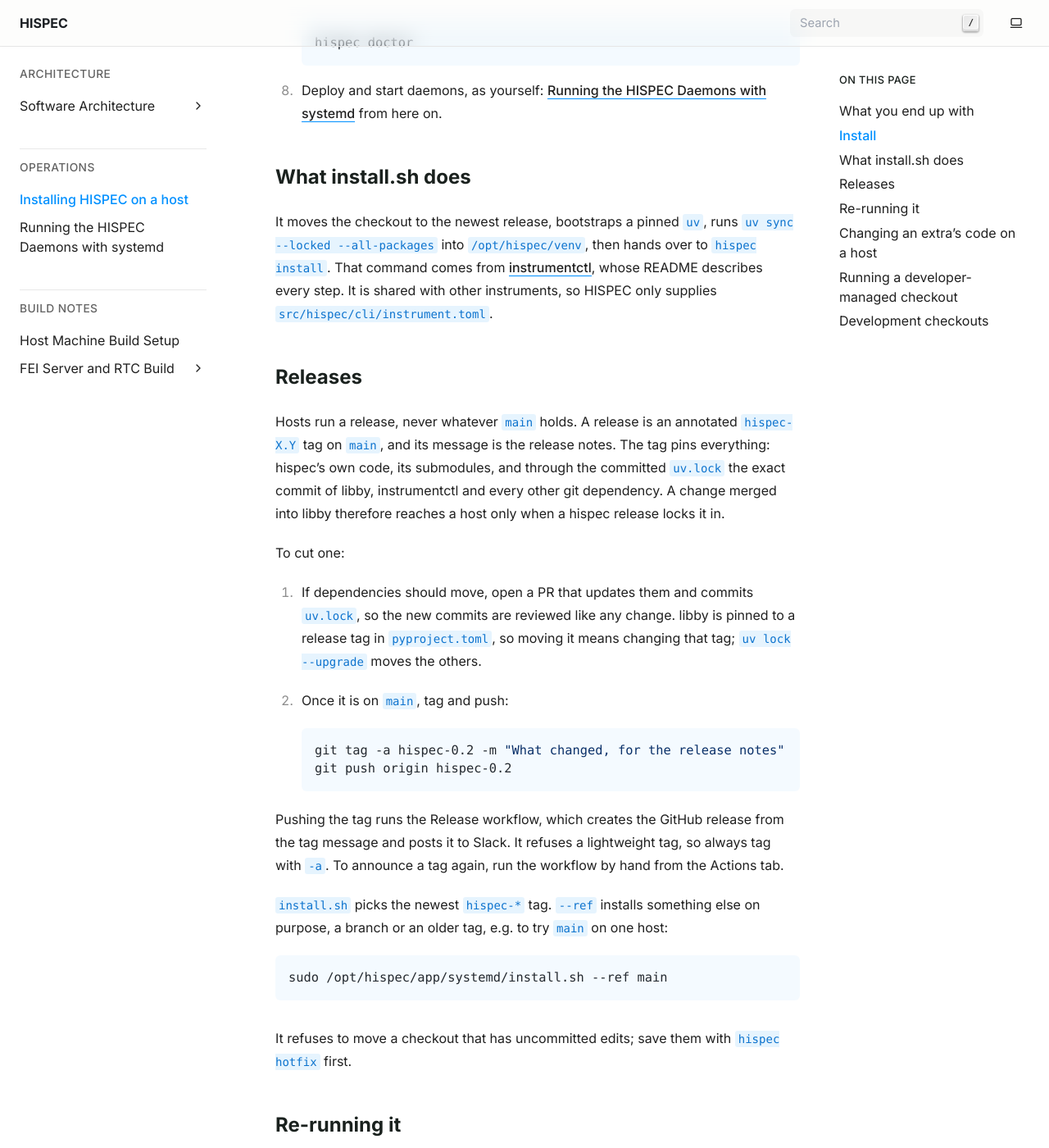
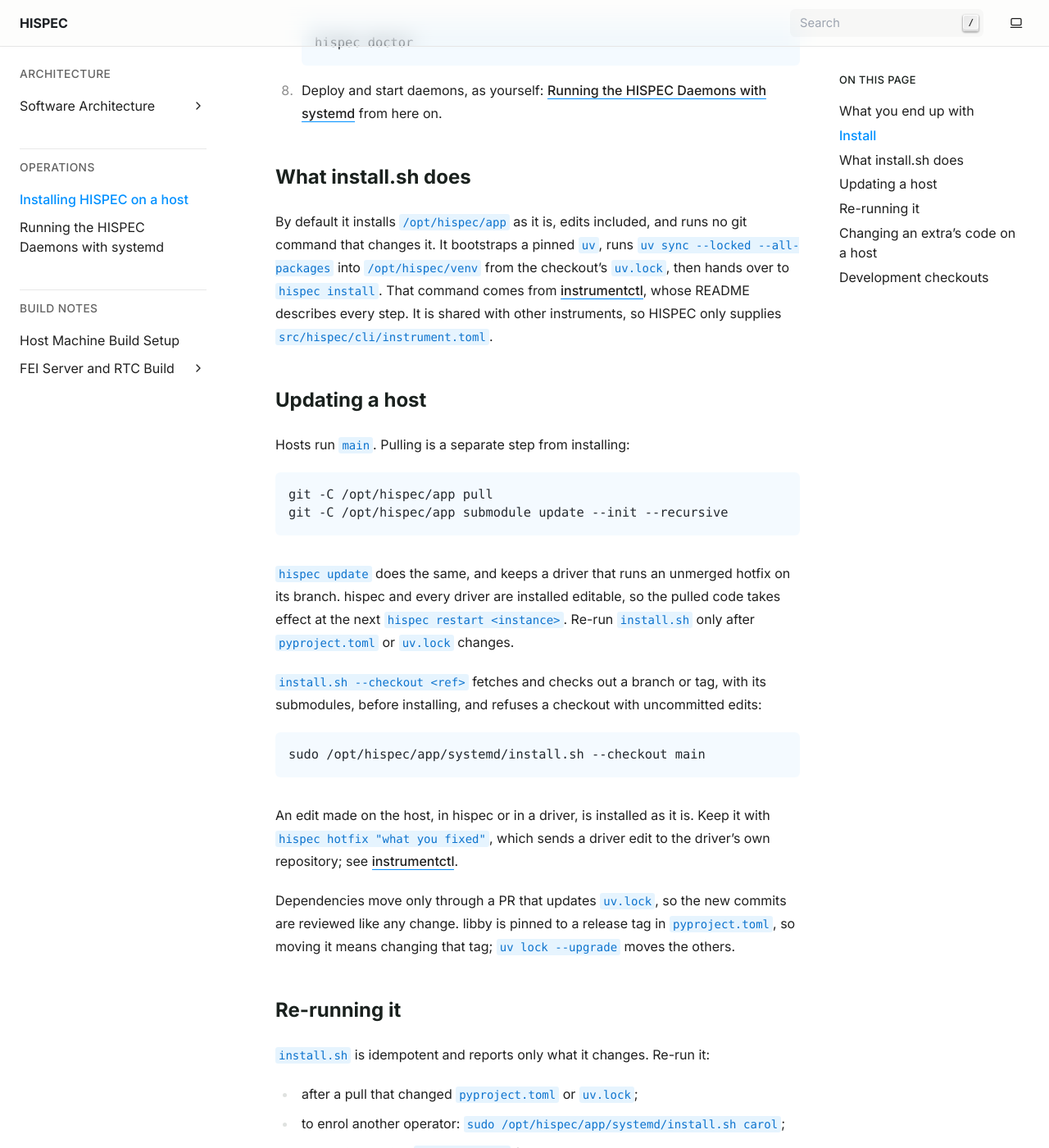
Before and after one commit to CaltechOpticalObservatories/hispec, a Sphinx documentation site: the page built from docs/install.md, in a window 1280 px wide and 1400 px high, scrolled down 2397 px. Shown: the whole window at 82% size. Built offline with Sphinx 7.4.7, drawn with Linux system fonts in a browser that asks for light colours; some of the changed text lies outside the part shown.

Commit message:
Install the checkout as it is and drop release tags (#322)
* Install the checkout as it is and drop release tags

* Add install.sh --checkout to fetch and check out a ref before installing

````diff
--- a/docs/install.md
+++ b/docs/install.md
@@ -99,59 +99,54 @@
 
 ## What install.sh does
 
-It moves the checkout to the newest release, bootstraps a pinned `uv`, runs
-`uv sync --locked --all-packages` into `/opt/hispec/venv`, then hands over to
-`hispec install`. That command comes from
+By default it installs `/opt/hispec/app` as it is, edits included, and runs no
+git command that changes it. It bootstraps a pinned `uv`, runs
+`uv sync --locked --all-packages` into `/opt/hispec/venv` from the checkout's
+`uv.lock`, then hands over to `hispec install`. That command comes from
 [instrumentctl](https://github.com/CaltechOpticalObservatories/instrumentctl#host-setup),
 whose README describes every step. It is shared with other instruments, so
 HISPEC only supplies `src/hispec/cli/instrument.toml`.
 
-## Releases
+## Updating a host
 
-Hosts run a release, never whatever `main` holds. A release is an annotated
-`hispec-X.Y` tag on `main`, and its message is the release notes. The tag
-pins everything: hispec's own code, its submodules, and through the committed
-`uv.lock` the exact commit of libby, instrumentctl and every other git
-dependency. A change merged into libby therefore reaches a host only when a
-hispec release locks it in.
-
-To cut one:
-
-1. If dependencies should move, open a PR that updates them and commits
-   `uv.lock`, so the new commits are reviewed like any change. libby is pinned
-   to a release tag in `pyproject.toml`, so moving it means changing that tag;
-   `uv lock --upgrade` moves the others.
-2. Once it is on `main`, tag and push:
-
-   ```bash
-   git tag -a hispec-0.2 -m "What changed, for the release notes"
-   git push origin hispec-0.2
-   ```
-
-Pushing the tag runs the Release workflow, which creates the GitHub release
-from the tag message and posts it to Slack. It refuses a lightweight tag, so
-always tag with `-a`. To announce a tag again, run the workflow by hand from
-the Actions tab.
-
-`install.sh` picks the newest `hispec-*` tag. `--ref` installs something else
-on purpose, a branch or an older tag, e.g. to try `main` on one host:
+Hosts run `main`. Pulling is a separate step from installing:
 
 ```bash
-sudo /opt/hispec/app/systemd/install.sh --ref main
+git -C /opt/hispec/app pull
+git -C /opt/hispec/app submodule update --init --recursive
 ```
 
-It refuses to move a checkout that has uncommitted edits; save them with
-`hispec hotfix` first.
+`hispec update` does the same, and keeps a driver that runs an unmerged hotfix
+on its branch. hispec and every driver are installed editable, so the pulled
+code takes effect at the next `hispec restart <instance>`. Re-run `install.sh`
+only after `pyproject.toml` or `uv.lock` changes.
+
+`install.sh --checkout <ref>` fetches and checks out a branch or tag, with its
+submodules, before installing, and refuses a checkout with uncommitted edits:
+
+```bash
+sudo /opt/hispec/app/systemd/install.sh --checkout main
+```
+
+An edit made on the host, in hispec or in a driver, is installed as it is.
+Keep it with `hispec hotfix "what you fixed"`, which sends a driver edit to
+the driver's own repository; see
+[instrumentctl](https://github.com/CaltechOpticalObservatories/instrumentctl#hotfixes).
+
+Dependencies move only through a PR that updates `uv.lock`, so the new commits
+are reviewed like any change. libby is pinned to a release tag in
+`pyproject.toml`, so moving it means changing that tag; `uv lock --upgrade`
+moves the others.
 
 ## Re-running it
 
 `install.sh` is idempotent and reports only what it changes. Re-run it:
 
-- to move the host to a new release;
+- after a pull that changed `pyproject.toml` or `uv.lock`;
 - to enrol another operator: `sudo /opt/hispec/app/systemd/install.sh carol`;
 - to repair anything `hispec doctor` flags.
 
-Adding a daemon that the running release already contains does not need it:
+Adding a daemon that the checkout already contains does not need it:
 `hispec deploy` covers that, with no `sudo`.
 
 ## Changing an extra's code on a host
@@ -186,40 +181,6 @@
 deploy key only reads. To go back to the GitHub build, remove the clone and
 re-run `install.sh`.
 
-## Running a developer-managed checkout
-
-Sometimes a host has to run code that is not in a release yet, edited and
-pulled by a developer working on that host. `--local` makes `install.sh` leave
-the hispec checkout alone and install it as it is:
-
-```bash
-sudo /opt/hispec/app/systemd/install.sh --local
-```
-
-In this mode `install.sh` never pulls. It runs no `git fetch`, `pull`,
-`checkout` or `submodule update` in `/opt/hispec/app`, and it accepts
-uncommitted edits. Bringing in new commits is up to the developer:
-
-```bash
-git -C /opt/hispec/app pull
-git -C /opt/hispec/app submodule update --init --recursive
-```
-
-Dependencies are still installed exactly: the venv is synced with
-`uv sync --locked` from that checkout's `uv.lock`. hispec itself is installed
-editable, so an edit under `src/hispec` takes effect at the next
-`hispec restart <instance>`. Re-run `install.sh` only after `pyproject.toml` or
-`uv.lock` changes.
-
-The choice is recorded in `/etc/hispec/source`, so later runs, such as
-enrolling another operator, stay local without the flag. To go back to
-releases, commit or discard the edits, then pass a ref, which also clears the
-record:
-
-```bash
-sudo /opt/hispec/app/systemd/install.sh --ref hispec-X.Y
-```
-
 ## Development checkouts
 
 Your own clone for development is separate from all of this. Build it with
--- a/docs/operations/systemd.md
+++ b/docs/operations/systemd.md
@@ -248,11 +248,10 @@
 its own name from `/etc/hispec/host`, which the installer writes.
 
 Also add the row to the table in [Deployed instances](#deployed-instances) and
-to the inventory in {doc}`../architecture/daemons`. Merge it, cut a release
-(see {doc}`../install`), then on the host:
+to the inventory in {doc}`../architecture/daemons`. Merge it, then on the host:
 
 ```bash
-sudo /opt/hispec/app/systemd/install.sh       # moves the host to the new release
+git -C /opt/hispec/app pull
 hispec deploy <name>
 ```
 
@@ -417,17 +416,18 @@
 
 ### Picking up code changes
 
-Hosts run releases, so a change reaches a host once it is in a release (see
+Hosts run `main`, installed editable, so pulling is enough (see
 {doc}`../install`):
 
 ```bash
-sudo /opt/hispec/app/systemd/install.sh       # moves the host to the newest release
+git -C /opt/hispec/app pull
+git -C /opt/hispec/app submodule update --init --recursive
 hispec restart <name>                # or: hispec restart fei
-hispec deploy --new                  # if the release added instances
+hispec deploy --new                  # if the pull added instances
 ```
 
-`install.sh --ref main` runs `main` instead, to try a change before it is
-released.
+Re-run `sudo /opt/hispec/app/systemd/install.sh` when the pull changed
+`pyproject.toml` or `uv.lock`.
 
 ## Deployed instances
 
````
Also changed, not shown: README.md (+3 -4 lines), 1 other file.
